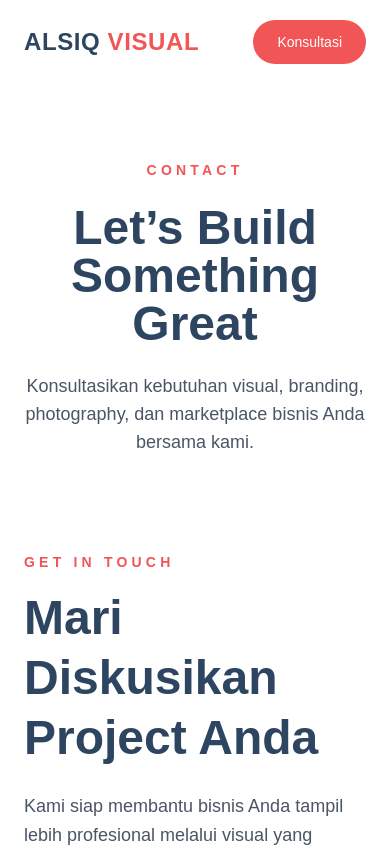
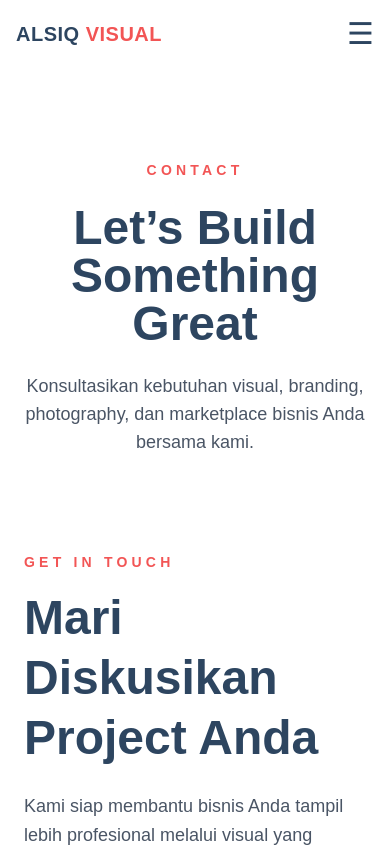
Before and after one commit to alfarizisidiq14-wq/Alsiq-Visual, a Next.js app: page /contact in a window 390 px wide. Shown: the top 847 px of the page. Built offline with nearby package versions, Linux system fonts and the light colour scheme.

Commit message:
Update page.tsx

```diff
--- a/app/contact/page.tsx
+++ b/app/contact/page.tsx
@@ -1,19 +1,23 @@
 "use client";
 
+import { useState } from "react";
+
 export default function ContactPage() {
+
+  const [menuOpen, setMenuOpen] = useState(false);
   return (
     <main className="min-h-screen bg-white text-[#2D4560]">
 
       {/* NAVBAR */}
 <nav className="fixed top-0 z-50 w-full bg-white/80 backdrop-blur-md">
-        <div className="mx-auto flex max-w-7xl items-center justify-between px-6 py-5">
+  <div className="mx-auto flex max-w-7xl items-center justify-between px-4 py-4 md:px-6 md:py-5">
 
     {/* LOGO */}
-          <div className="text-2xl font-bold tracking-wide text-[#2D4560]">
+    <div className="text-xl font-bold tracking-wide text-[#2D4560] md:text-2xl">
       ALSIQ <span className="text-[#F25555]">VISUAL</span>
     </div>
 
-          {/* MENU */}
+    {/* MENU DESKTOP */}
     <div className="hidden gap-8 text-sm font-medium md:flex">
 
       <a href="/" className="transition hover:text-[#F25555]">
@@ -34,16 +38,62 @@ export default function ContactPage() {
 
     </div>
 
-          {/* BUTTON */}
+    {/* RIGHT SIDE */}
+    <div className="flex items-center gap-4">
+
+      {/* BUTTON DESKTOP */}
       <a
         href="https://wa.me/6285175459050"
         target="_blank"
-            className="rounded-full bg-[#F25555] px-6 py-3 text-sm text-white transition hover:scale-105"
+        className="hidden rounded-full bg-[#F25555] px-6 py-3 text-sm text-white transition hover:scale-105 md:inline-block"
       >
-            Konsultasi
+        Konsultasi Gratis
+      </a>
+
+      {/* HAMBURGER MOBILE */}
+      <button
+        onClick={() => setMenuOpen(!menuOpen)}
+        className="text-3xl md:hidden"
+      >
+        ☰
+      </button>
+
+    </div>
+  </div>
+
+  {/* MOBILE MENU */}
+  {menuOpen && (
+    <div className="border-t bg-white px-6 py-6 shadow-md md:hidden">
+
+      <div className="flex flex-col gap-5 text-lg font-medium">
+
+        <a href="/" onClick={() => setMenuOpen(false)}>
+          Home
+        </a>
+
+        <a href="/services" onClick={() => setMenuOpen(false)}>
+          Services
+        </a>
+
+        <a href="/portfolio" onClick={() => setMenuOpen(false)}>
+          Portofolio
+        </a>
+
+        <a href="/contact" onClick={() => setMenuOpen(false)}>
+          Contact
+        </a>
+
+        <a
+          href="https://wa.me/6285175459050"
+          target="_blank"
+          className="mt-2 rounded-full bg-[#F25555] px-6 py-3 text-center text-white"
+        >
+          Konsultasi Gratis
         </a>
 
       </div>
+    </div>
+  )}
 </nav>
 
       {/* HERO */}
```
Lines whose indentation alone changed are shown as unchanged.
